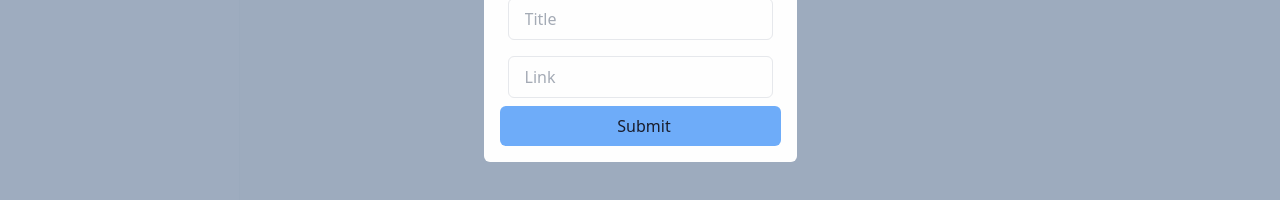
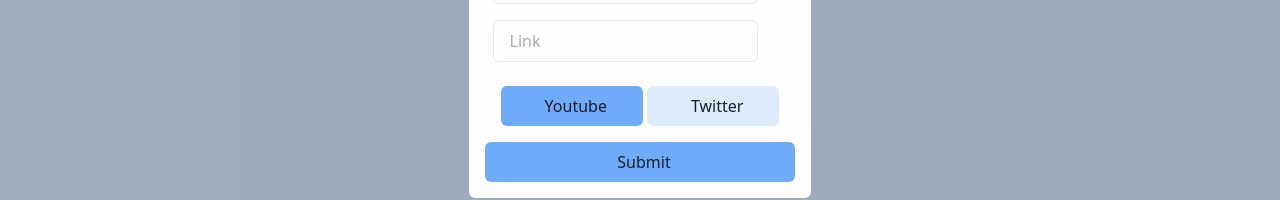
Before and after one commit to dcs-soni/stash-it, a React (Vite) app in the folder client/: page /dashboard in a window 1280 px wide. Both pictures are taken after a click on the button "Stash". Shown: the part 340-540 px from the top of the page. Built offline with nearby package versions, Linux system fonts and the light colour scheme.

Commit message:
feat: logic to add stashes on dashboard

```diff
--- a/client/src/components/CreateContentModal.tsx
+++ b/client/src/components/CreateContentModal.tsx
@@ -1,13 +1,42 @@
+import { useState, useRef } from "react";
 import { CrossIcon } from "../icons/CrossIcon";
 import { Button } from "./Button";
 import { Input } from "./Input";
+import { BACKEND_URL } from "../config";
+import axios from "axios";
 
 interface CreateContentModalProps {
   open: boolean;
   onClose: () => void;
 }
 
+enum ContentType {
+  Youtube = "youtube",
+  Twitter = "twitter",
+}
+
 export function CreateContentModal({ open, onClose }: CreateContentModalProps) {
+  const titleRef = useRef<HTMLInputElement>();
+  const linkRef = useRef<HTMLInputElement>();
+  const [type, setType] = useState(ContentType.Youtube);
+
+  async function addContent() {
+    const title = titleRef.current?.value;
+    const link = linkRef.current?.value;
+
+    await axios.post(
+      `${BACKEND_URL}/api/v1/content`,
+      {
+        link,
+        title,
+        type,
+      },
+      {
+        headers: { Authorization: localStorage.getItem("token") },
+      }
+    );
+  }
+
   return (
     <div>
       {open && (
@@ -18,10 +47,31 @@
                 <CrossIcon />
               </div>
               <div>
-                <Input placeholder={"Title"} />
-                <Input placeholder={"Link"} />
+                <Input reference={titleRef} placeholder={"Title"} />
+                <Input reference={linkRef} placeholder={"Link"} />
               </div>
-              <Button variant="primary" text="Submit" />
+              <div className="flex gap-1 p-4">
+                <Button
+                  text="Youtube"
+                  variant={
+                    type === ContentType.Youtube ? "primary" : "secondary"
+                  }
+                  onClick={() => {
+                    setType(ContentType.Youtube);
+                  }}
+                />
+
+                <Button
+                  text="Twitter"
+                  variant={
+                    type === ContentType.Twitter ? "primary" : "secondary"
+                  }
+                  onClick={() => {
+                    setType(ContentType.Twitter);
+                  }}
+                />
+              </div>
+              <Button onClick={addContent} variant="primary" text="Submit" />
             </span>
           </div>
         </div>
```
